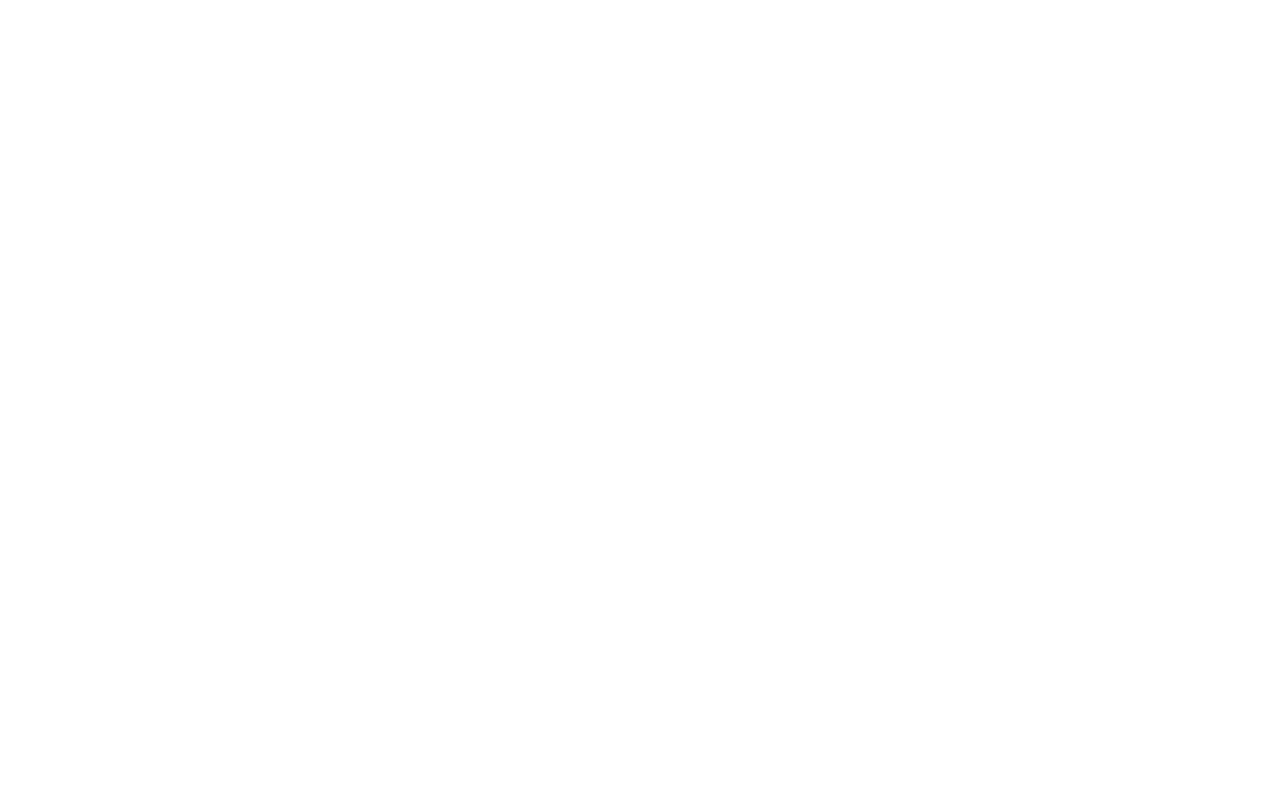
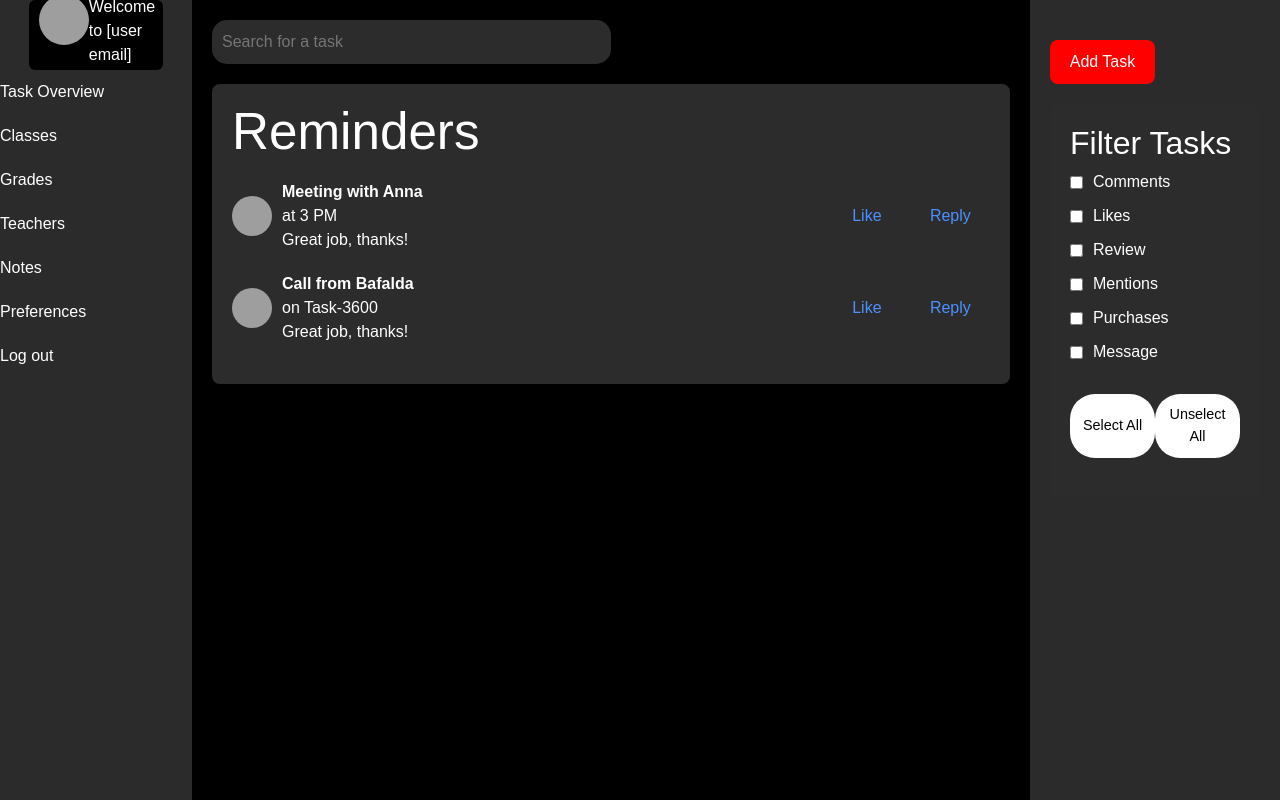
Before and after one commit to pabbrz/scheduling_assistant, a React (Vite) app: page /notification in a window 1280 px wide. Before the commit this address had no page. Built offline with nearby package versions, Linux system fonts and the light colour scheme; grey boxes are pictures that could not be loaded.

Commit message:
notification page

```diff
--- a/src/App.jsx
+++ b/src/App.jsx
@@ -5,6 +5,7 @@ import OverviewPage from './pages/OverviewPage';
 import RegistrationPage from './pages/RegistrationPage';
 import HomePage from './pages/HomePage';
 import ProfilePage from './pages/ProfilePage';
+import NotificationPage from './pages/NotificationPage';
 
 function App() {
   //const [count, setCount] = useState(0)
@@ -17,6 +18,7 @@ function App() {
         <Route path="/Registration" element={<RegistrationPage />} />
         <Route path="/Homepage" element={<HomePage />} />
         <Route path="/profile" element={<ProfilePage />} />
+        <Route path="/notification" element={<NotificationPage/>} />
       </Routes>
     </BrowserRouter>
   );
--- a/src/pages/NotificationPage.jsx
+++ b/src/pages/NotificationPage.jsx
@@ -39,10 +39,13 @@ function NotificationPage() {
 
 
     <div className="notification-container">
-      <aside className="sidebar">
+       {/* Left Menu Sidebar */}
+      <div className="left-sidebar">
         <div className="sidebar-item">
+          <div className="side-barDiv">
           <img src="/path/to/profile-pic.jpg" alt="Profile" className="profile-pic" />
           <span>Welcome to [user email]</span>
+          </div>
         </div>
         <nav className="navigation-menu">
           <a href="#" className="menu-item">Task Overview</a>
@@ -53,7 +56,7 @@ function NotificationPage() {
           <a href="#" className="menu-item">Preferences</a>
           <a href="#" className="menu-item">Log out</a>
         </nav>
-      </aside>
+      </div>
       <main className="main-content">
         <div className="search-bar">
           <input type="text" placeholder="Search for a task" />
--- a/src/pages/OverviewPage.jsx
+++ b/src/pages/OverviewPage.jsx
@@ -55,7 +55,7 @@ function OverviewPage() {
     return(
         <>
             <div className="overviewPageContainer">
-                {/* Left Menu Sidebar */}
+                Left Menu Sidebar
                 <div className="leftSidebar">
                     {/* welcome pill */}
                     <div className="welcomePillDiv">
@@ -91,7 +91,7 @@ function OverviewPage() {
                         <div className="rightMiddleHeader">
                             <input className="form-control" type="text"></input>
                             <div className="iconWithBadge">
-                                <button className="iconButton"><img className="iconImg" src={bell} /></button>
+                                <Link to="/notification"><button className="iconButton"><img className="iconImg" src={bell} /></button></Link>
                                 {/* <Badge className="myBadge" style={{ fontSize: ".50rem", marginLeft: "10px" }}>1</Badge> */}
                             </div>
                             <div className="iconWithBadge">
--- a/src/stylesheets/NotificationPage.css
+++ b/src/stylesheets/NotificationPage.css
@@ -1,20 +1,60 @@
 .notification-container {
     width: 100vw;
-    margin: 0 auto;
+    /* margin: 0 auto;
     padding: 2rem;
-    text-align: center;
+    text-align: center; */
     display: flex;
     height: 100vh;
-    top: 0;
+    /* top: 0;
     left: 0;
-    margin: 0;
-    /* background-color: #2b2b2b; */
+    /* margin: 0; */
+    background-color: #2b2b2b;
     background-color: black;
     color: white;
-    font-family: 'Arial', sans-serif;
+    font-family: 'Arial', sans-serif; */ */
   }
 
-  .sidebar, .right-sidebar {
+  .left-sidebar {
+    /* background-color: #171717; */
+    /* padding: 20px;
+    min-width: 250px; */
+    /* top: 0; */
+    /* left: 0; */
+    width: 15vw;
+    height: 100vh;
+    background-color: #2b2b2b;
+
+
+  }
+ .side-barDiv {
+  display: flex;
+  height: 10vh;
+ }
+
+ .sidebar-item {
+  /* padding: 20px; */
+  text-align: center;
+  background-color: black;
+  display: flex;
+  height: 70px;
+  width: 70%;
+  color: white;
+  padding: 10px;
+  margin-top: 10px;
+  border-radius: 6px;
+  margin-bottom: 10px;
+  cursor: pointer;
+  /* border-top-left-radius: 25px;
+  border-bottom-left-radius: 25px;
+  border-top-right-radius: 25px;
+  border-bottom-right-radius: 25px; */
+  margin: auto;
+  text-align: left;
+  align-items: center;
+}
+
+
+  .right-sidebar {
     /* background-color: #171717; */
     padding: 20px;
     min-width: 250px;
@@ -25,19 +65,6 @@
     background-color: #2b2b2b;
   }
 
-  .sidebar-item {
-    padding: 20px;
-    text-align: center;
-    background-color: black;
-    display: block;
-    width: 100%;
-    color: white;
-    padding: 10px;
-    margin-top: 10px;
-    border-radius: 6px;
-    margin-bottom: 10px;
-    cursor: pointer;
-  }
 
   .profile-pic {
     border-radius: 50%;
```
